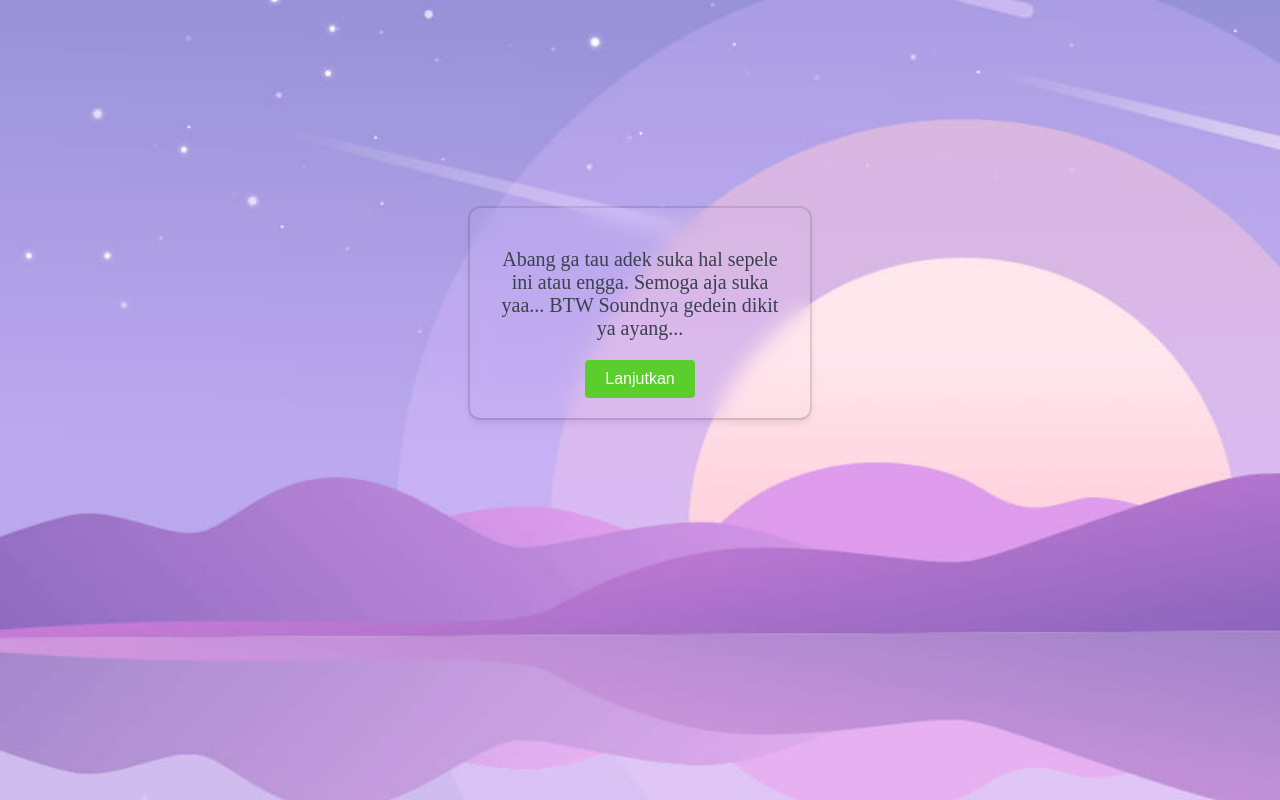
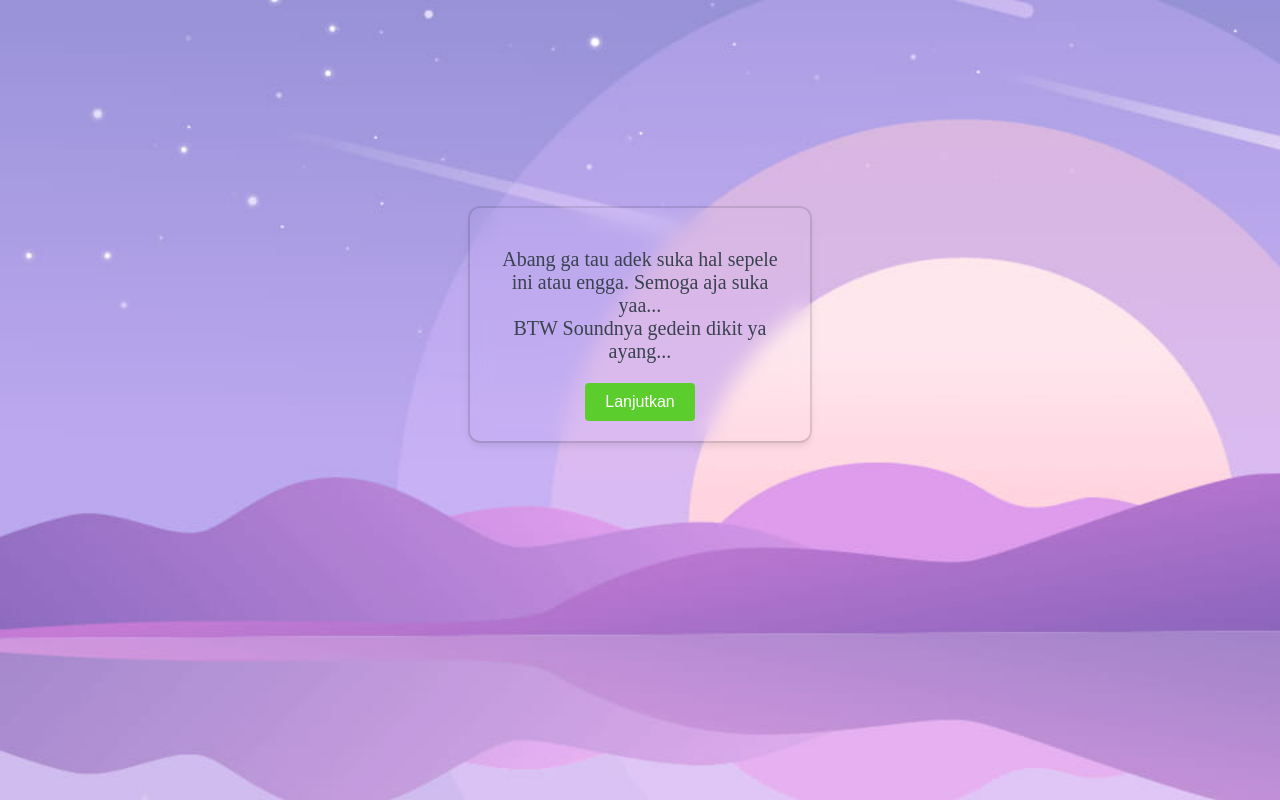
Before and after one commit to E-237-Chandra/ehem, a plain HTML site: page index.html in a window 1280 px wide. Drawn offline with Linux system fonts and the light colour scheme.

Commit message:
Update index.html

```diff
--- a/index.html
+++ b/index.html
@@ -48,7 +48,7 @@
 </head>
 <body>
   <div class="card">
-    <p class="greeting">Abang ga tau adek suka hal sepele ini atau engga. Semoga aja suka yaa... BTW Soundnya gedein dikit ya ayang...</p>
+    <p class="greeting">Abang ga tau adek suka hal sepele ini atau engga. Semoga aja suka yaa... <br>BTW Soundnya gedein dikit ya ayang...</p>
     <button class="button" onclick="lanjut()">Lanjutkan</button>
   </div>
   <script>
```
